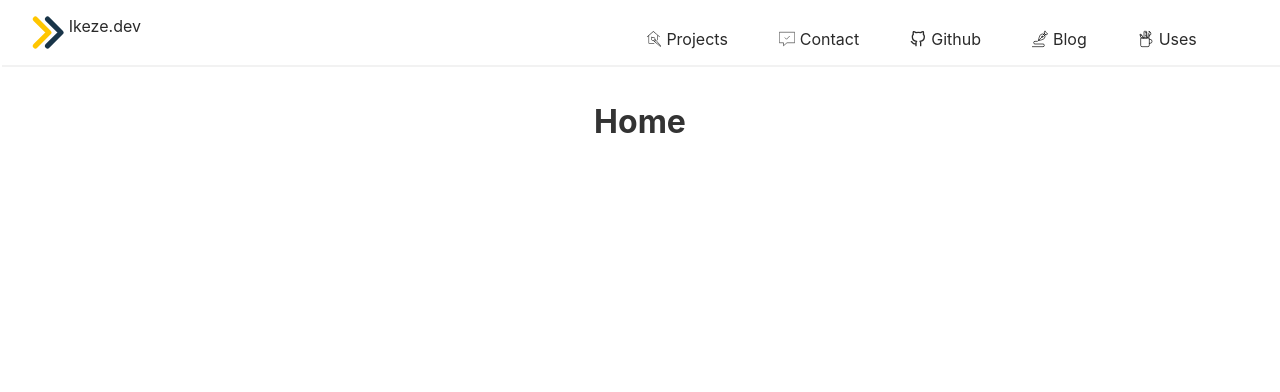
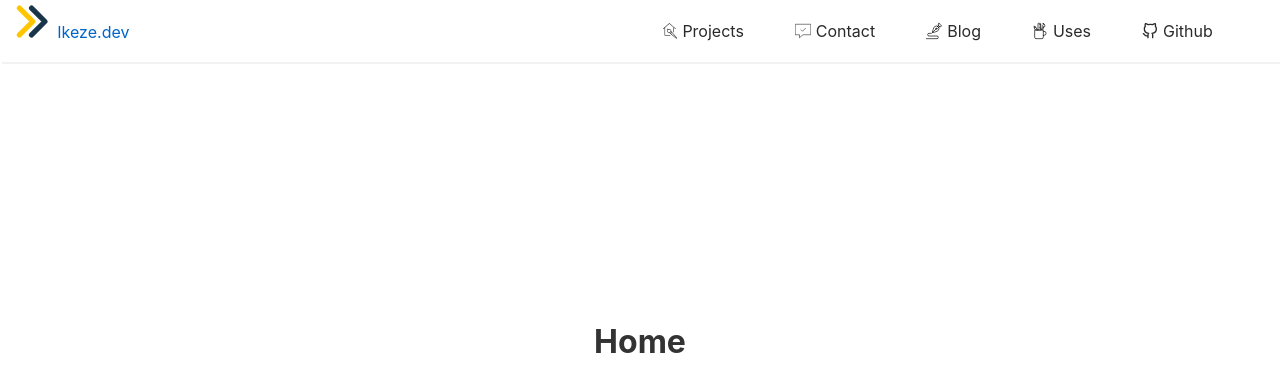
Before and after one commit to iykekings/portfolio, a Svelte app: page / in a window 1280 px wide. Shown: the top 392 px of the page. Built offline with nearby package versions, Linux system fonts and the light colour scheme.

Commit message:
refactored navbar and fixed routing on refresh

```diff
--- a/package.json
+++ b/package.json
@@ -9,8 +9,8 @@
   },
   "scripts": {
     "build": "rollup -c",
-    "dev": "rollup -c -w",
-    "start": "sirv public"
+    "dev": "sirv public --dev -s",
+    "start": "sirv public -s"
   },
   "devDependencies": {
     "@rollup/plugin-commonjs": "^11.0.0",
--- a/public/global.css
+++ b/public/global.css
@@ -6,7 +6,7 @@ html, body {
 }
 
 *, *::after, *::before {
- box-sizing: initial;
+ box-sizing: border-box;
 }
 
 body {
--- a/src/App.svelte
+++ b/src/App.svelte
@@ -7,33 +7,70 @@
   import Home from "./pages/Home.svelte";
   import Projects from "./pages/Projects.svelte";
   import Uses from "./pages/Uses.svelte";
+  import Icon from "./components/Icon.svelte";
 
   export let url;
+  const toggleNav = () => {
+    navState = !navState;
+  };
+  let width;
+  $: if (width > 600) {
+    navState = false;
+  } else {
+    navState = true;
+  }
+  let navState = true;
 </script>
 
 <style type="text/scss">
   header {
     display: flex;
+    padding: 0.3rem 1rem;
     width: 100%;
     box-shadow: rgba(0, 0, 0, 0.05) 2px 2px;
+    @media (max-width: 768px) {
+      position: relative;
+      padding: 0.3rem 0.5rem;
+    }
+    @media (max-width: 600px) {
+      position: relative;
+      padding: 0.5rem 16px;
+    }
+    :global(& > :nth-child(1)) {
+      display: flex;
+      align-items: center;
+      font-size: 1.3rem;
+      color: #2a2a2a;
+    }
+    :global(div.menu) {
+      display: none;
+      @media (max-width: 600px) {
+        display: inline-flex;
+        cursor: pointer;
+      }
+    }
+    .spacer {
+      flex: 1 1 0;
+    }
   }
   main {
-    text-align: center;
-    padding: 1em;
-    max-width: 240px;
-    margin: 0 auto;
-  }
-
-  @media (min-width: 640px) {
-    main {
-      max-width: none;
-    }
+    display: grid;
+    justify-content: center;
+    align-items: center;
+    height: 70vh;
   }
 </style>
 
+<svelte:window bind:innerWidth={width} />
 <Router {url}>
   <header>
-    <Navbar />
+    <Link to="/">
+      <Icon icon="logo" width="2rem" />
+      Ikeze.dev
+    </Link>
+    <div class="spacer" />
+    <Navbar inactive={navState} {toggleNav} />
+    <Icon icon="menu" width="1.3rem" cls="menu" on:click={toggleNav} />
   </header>
   <main>
     <Route path="blog" component={Blog} />
--- a/src/assets/icons.js
+++ b/src/assets/icons.js
@@ -31,6 +31,10 @@ c1.796,1.548,2.515,3.941,2.166,7.101l-7.858,7.46c-1.385,0.06-5.614-0.007-8.4-2.8
 M56.526,54.525l3.118,3.54l-5.725,5.723l-3.721-3.256L56.526,54.525z M91.276,95.295c-0.062,0.062-0.207,0.093-0.375,0.098
 c-0.464,0-1.272-0.268-2.104-1.084L56.182,65.768l5.449-5.447L90.25,92.815c0.024,0.027,0.049,0.054,0.075,0.079
 C91.353,93.904,91.527,95.04,91.276,95.295z"/>
+</svg>`,
+  arrowRight: `<svg enable-background="new 0 0 32 32"  id="Слой_1" version="1.1" viewBox="0 0 32 32"  xml:space="preserve" xmlns="http://www.w3.org/2000/svg" xmlns:xlink="http://www.w3.org/1999/xlink"><path clip-rule="evenodd" d="M32,16.009c0-0.267-0.11-0.522-0.293-0.714  l-9.899-9.999c-0.391-0.395-1.024-0.394-1.414,0c-0.391,0.394-0.391,1.034,0,1.428l8.193,8.275H1c-0.552,0-1,0.452-1,1.01  s0.448,1.01,1,1.01h27.586l-8.192,8.275c-0.391,0.394-0.39,1.034,0,1.428c0.391,0.394,1.024,0.394,1.414,0l9.899-9.999  C31.894,16.534,31.997,16.274,32,16.009z" fill="#121313" fill-rule="evenodd" id="Arrow_Forward"/><g/><g/><g/><g/><g/><g/></svg>`,
+  menu: `<svg id="i-menu" xmlns="http://www.w3.org/2000/svg" viewBox="0 0 32 32"  fill="none" stroke="#000" stroke-linecap="round" stroke-linejoin="round" stroke-width="2">
+  <path d="M4 8 L28 8 M4 16 L28 16 M4 24 L28 24" />
 </svg>`
 
 }
--- a/src/components/Icon.svelte
+++ b/src/components/Icon.svelte
@@ -2,6 +2,8 @@
   import collections from "../assets/icons.js";
   export let icon;
   export let width;
+  export let cls;
+
   // export let fill;
 </script>
 
@@ -13,6 +15,6 @@
   }
 </style>
 
-<div style="width: {width}">
+<div style="width: {width}" class={!cls ? '' : cls} on:click>
   {@html collections[icon]}
 </div>
--- a/src/components/Navbar.svelte
+++ b/src/components/Navbar.svelte
@@ -1,58 +1,69 @@
 <script>
   import { Link } from "svelte-routing";
   import Icon from "./Icon.svelte";
+  import { fly, fade } from "svelte/transition";
+
+  let navs = ["Projects", "Contact", "Blog", "Uses"];
+  export let inactive;
+  export let toggleNav;
 </script>
 
 <style lang="scss">
   nav {
     display: flex;
     align-items: baseline;
-    width: 100%;
-    padding: 1rem 2rem;
-    :global(& > :nth-child(1)) {
-      align-items: center;
-      font-size: 1.3rem;
+    padding: 1rem 0;
+    :global(div.close) {
+      display: none;
+      @media (max-width: 600px) {
+        display: block;
+        cursor: pointer;
+      }
+    }
+    @media (max-width: 600px) {
+      flex-direction: column;
+      position: absolute;
+      padding: 1rem;
+      right: 0;
+      top: 0;
+      bottom: 0;
+      background: #ffc600;
+      height: 100vh;
+      width: 200px;
     }
     :global(a) {
       color: #2a2a2a;
       text-decoration: none;
       margin-right: 3.2rem;
       display: flex;
+      font-size: 1rem;
       align-self: end;
       @media (max-width: 768px) {
-        margin-right: 1rem;
+        margin-right: 1.2rem;
+        font-size: 14px;
       }
+      @media (max-width: 600px) {
+        margin-top: 12px;
       }
-    .spacer {
-      flex: 1 1 0;
+      &:hover {
+        font-weight: bold;
+      }
     }
   }
 </style>
 
-<nav>
-  <Link to="/">
-    <Icon icon="logo" width="2rem" />
-    Ikeze.dev
+{#if !inactive}
+  <nav in:fly={{ x: 200, duration: 1500 }} out:fly={{ x: 200, duration: 500 }}>
+    <Icon icon="arrowRight" width="1.3rem" cls="close" on:click={toggleNav} />
+    {#each navs as nav}
+      <Link to={nav.toLowerCase()} on:click={toggleNav}>
+        <Icon icon={nav.toLowerCase()} width="1rem" />
+        {nav}
       </Link>
-  <div class="spacer" />
-  <Link to="projects">
-    <Icon icon="projects" width="1rem" />
-    Projects
-  </Link>
-  <Link to="contact">
-    <Icon icon="contact" width="1rem" />
-    Contact
-  </Link>
-  <a href="https://github.com/iykekings">
+    {/each}
+    <a href="https://github.com/iykekings" on:click={toggleNav} target="blank">
       <Icon icon="github" width="1rem" />
       Github
     </a>
-  <Link to="blog">
-    <Icon icon="blog" width="1rem" />
-    Blog
-  </Link>
-  <Link to="uses">
-    <Icon icon="uses" width="1rem" />
-    Uses
-  </Link>
   </nav>
+{/if}
--- /dev/null
+++ b/src/components/Terminal.svelte
@@ -0,0 +1 @@
+<div class="terminal" />
--- a/src/main.js
+++ b/src/main.js
@@ -1,10 +1,7 @@
 import App from './App.svelte';
 
 const app = new App({
-	target: document.body,
-	props: {
-		name: 'world'
-	}
+	target: document.body
 });
 
 export default app;
```
Lines whose indentation alone changed are shown as unchanged.
